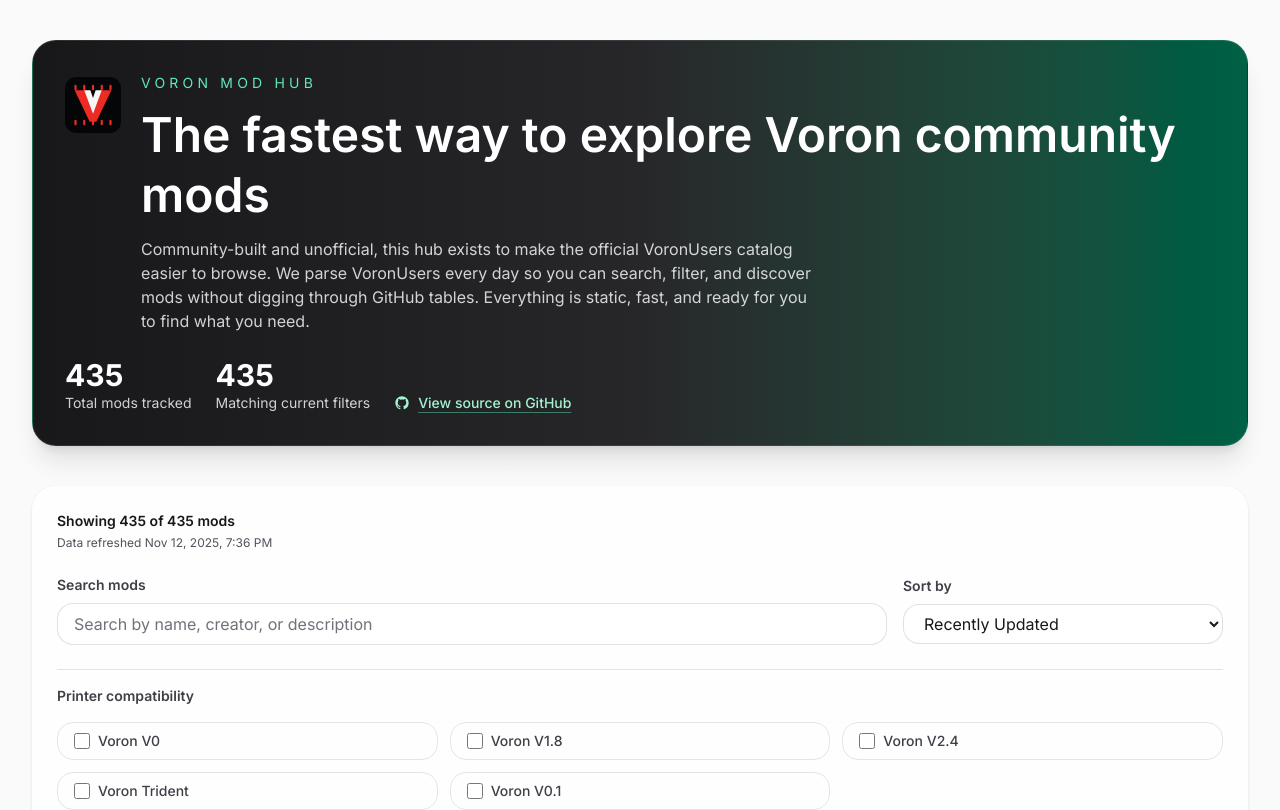
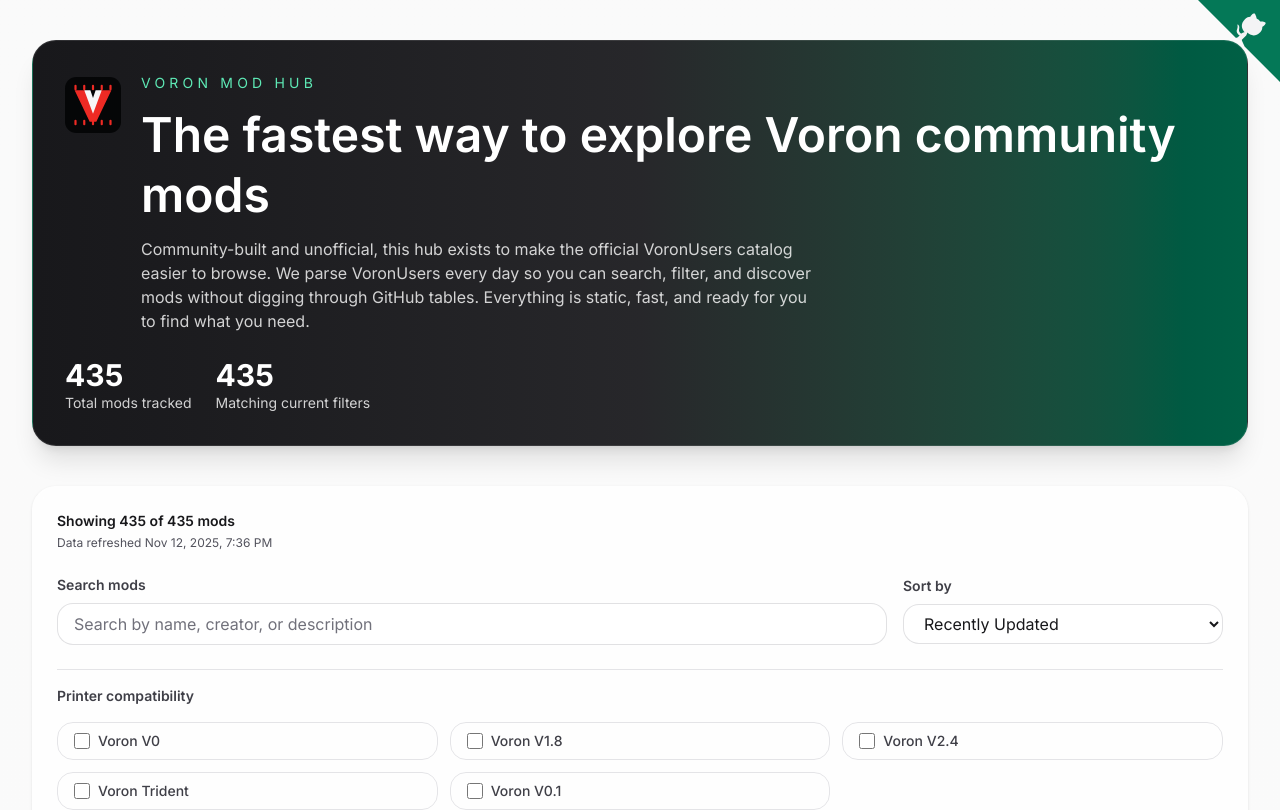
Before and after one commit to cdracars/voron-mod-hub, a Next.js app: page / in a window 1280 px wide. Shown: the top 810 px of the page. Built offline with nearby package versions, Linux system fonts and the light colour scheme.

Commit message:
feat: use GitHub page-curl link

```diff
--- a/src/pages/index.tsx
+++ b/src/pages/index.tsx
@@ -168,6 +168,19 @@
           content="Browse, search, and filter the VoronUsers mod catalog with instant client-side filtering."
         />
       </Head>
+      <a
+        className="github-corner"
+        href="https://github.com/cdracars/voron-mod-hub"
+        target="_blank"
+        rel="noreferrer"
+        aria-label="View Voron Mod Hub source on GitHub"
+      >
+        <svg viewBox="0 0 250 250" aria-hidden="true">
+          <path d="M0,0 L115,115 L130,115 L142,142 L250,250 L250,0 Z" />
+          <path className="octo-arm" d="M128.3,109.0 C113.8,99.7 119.0,89.6 119.0,89.6 C122.0,82.7 120.5,78.6 120.5,78.6 C119.2,72.0 123.4,76.3 123.4,76.3 C127.3,80.9 125.5,87.3 125.5,87.3 C122.9,97.6 130.6,101.9 134.4,103.2" />
+          <path className="octo-body" d="M115.0,115.0 C114.9,115.1 118.7,116.5 119.8,115.4 L133.7,101.6 C136.9,99.2 139.9,98.4 142.2,98.6 C133.8,88.0 127.5,74.4 143.8,58.0 C148.5,53.4 154.0,51.2 159.7,51.0 C160.3,49.4 163.2,43.6 171.4,40.6 C171.4,40.6 176.1,42.5 178.8,56.2 C183.8,58.6 187.2,61.8 189.8,65.4 C203.1,64.1 206.7,69.9 206.7,69.9 C203.7,78.2 197.8,81.0 196.1,81.4 C196.4,87.8 194.4,93.4 189.8,98.1 C173.7,114.2 159.5,107.5 149.9,99.4 C150.1,101.8 149.3,104.9 146.9,108.1 L133.0,121.9 C131.9,123.0 133.3,126.8 133.4,126.8 Z" />
+        </svg>
+      </a>
       <main className="min-h-screen bg-gradient-to-b from-zinc-50 via-white to-zinc-100 px-4 py-10 text-zinc-900 dark:from-black dark:via-zinc-900 dark:to-black sm:px-8">
         <div className="mx-auto flex w-full max-w-screen-2xl flex-col gap-10">
           <header className="flex flex-col gap-6 rounded-3xl border border-white/10 bg-gradient-to-r from-zinc-900 via-zinc-800 to-emerald-800 p-8 text-white shadow-xl">
@@ -201,17 +214,6 @@
                 <p className="text-3xl font-bold text-white">{filteredMods.length.toLocaleString()}</p>
                 <p>Matching current filters</p>
               </div>
-              <a
-                href="https://github.com/cdracars/voron-mod-hub"
-                target="_blank"
-                rel="noreferrer"
-                className="inline-flex items-center gap-2 self-end font-medium text-emerald-200 underline decoration-emerald-300/45 underline-offset-4 transition hover:text-white hover:decoration-white focus-visible:outline focus-visible:outline-2 focus-visible:outline-offset-4 focus-visible:outline-white"
-              >
-                <svg aria-hidden viewBox="0 0 24 24" className="size-4" fill="currentColor">
-                  <path d="M12 2C6.477 2 2 6.477 2 12c0 4.418 2.865 8.166 6.839 9.489.5.092.682-.217.682-.482 0-.237-.009-1.026-.013-1.864-2.782.604-3.369-1.18-3.369-1.18-.455-1.156-1.11-1.464-1.11-1.464-.908-.621.069-.608.069-.608 1.004.071 1.532 1.03 1.532 1.03.892 1.529 2.341 1.087 2.91.832.091-.646.349-1.087.635-1.337-2.221-.253-4.556-1.111-4.556-4.944 0-1.092.39-1.985 1.029-2.685-.103-.253-.446-1.271.098-2.65 0 0 .84-.269 2.75 1.026A9.565 9.565 0 0 1 12 6.8c.85.004 1.706.115 2.505.337 1.909-1.295 2.748-1.026 2.748-1.026.546 1.379.202 2.397.1 2.65.64.7 1.028 1.593 1.028 2.685 0 3.842-2.339 4.688-4.566 4.936.359.31.678.919.678 1.852 0 1.338-.012 2.416-.012 2.745 0 .267.18.578.688.48A10.003 10.003 0 0 0 22 12c0-5.523-4.477-10-10-10Z" />
-                </svg>
-                View source on GitHub
-              </a>
             </div>
           </header>
 
--- a/src/styles/globals.css
+++ b/src/styles/globals.css
@@ -33,3 +33,25 @@
 #__next {
   min-height: 100vh;
 }
+
+.github-corner {
+  position: fixed;
+  z-index: 50;
+  top: 0;
+  right: 0;
+  width: 82px;
+  height: 82px;
+  color: #f4f4f5;
+}
+
+.github-corner svg { position: absolute; top: 0; right: 0; width: 100%; height: 100%; fill: #047857; color: #f4f4f5; }
+.github-corner:hover svg { fill: #10b981; }
+.github-corner:focus-visible { outline: 2px solid #34d399; outline-offset: -5px; }
+.github-corner .octo-arm { fill: currentColor; transform-origin: 130px 106px; }
+.github-corner .octo-body { fill: currentColor; }
+.github-corner:hover .octo-arm { animation: octo-wave 560ms ease-in-out; }
+@keyframes octo-wave { 0%, 100% { transform: rotate(0); } 20%, 60% { transform: rotate(-24deg); } 40%, 80% { transform: rotate(10deg); } }
+
+@media (max-width: 560px) {
+  .github-corner { width: 62px; height: 62px; }
+}
```
